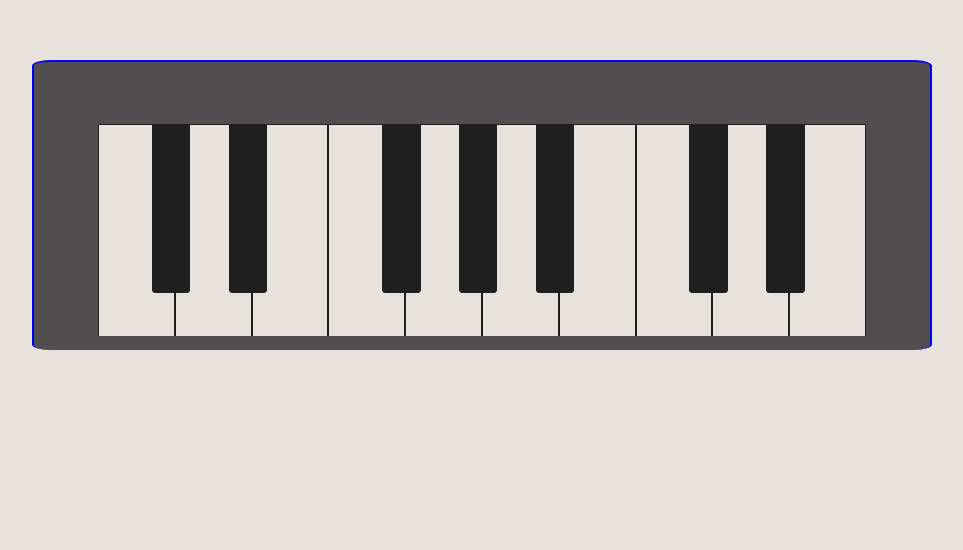
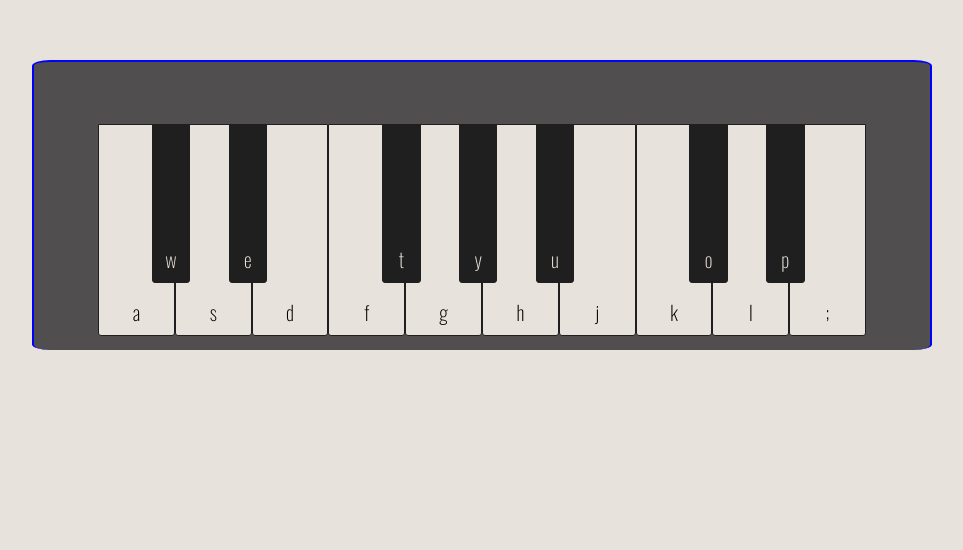
Before and after one commit to bridget-mahy/sampler-project, a plain HTML site: page index.html in a window 1280 px wide. Shown: the part 195-745 px from the top of the page, without its empty margins (158-1121 px from the left). Drawn offline with nearby package versions, Linux system fonts and the light colour scheme.

Commit message:
adds styling to the keys

```diff
--- a/index.html
+++ b/index.html
@@ -10,25 +10,25 @@
         <div id="piano">
       <div class="keys">
        <div class="white-keys">
-        <div class="key white-key"></div>
-        <div class="key white-key"></div>
-        <div class="key white-key"></div>
-        <div class="key white-key"></div>
-        <div class="key white-key"></div>
-        <div class="key white-key"></div>
-        <div class="key white-key"></div>
-        <div class="key white-key"></div>
-        <div class="key white-key"></div>
-        <div class="key white-key"></div>
+        <div class="key white-key">a</div>
+        <div class="key white-key">s</div>
+        <div class="key white-key">d</div>
+        <div class="key white-key">f</div>
+        <div class="key white-key">g</div>
+        <div class="key white-key">h</div>
+        <div class="key white-key">j</div>
+        <div class="key white-key">k</div>
+        <div class="key white-key">l</div>
+        <div class="key white-key">;</div>
        </div>
        <div class="black-keys">
-        <div class="key black-key"></div>
-        <div class="key black-key"></div>
-        <div class="key black-key"></div>
-        <div class="key black-key"></div>
-        <div class="key black-key"></div>
-        <div class="key black-key"></div>
-        <div class="key black-key"></div>
+        <div class="key black-key">w</div>
+        <div class="key black-key">e</div>
+        <div class="key black-key">t</div>
+        <div class="key black-key">y</div>
+        <div class="key black-key">u</div>
+        <div class="key black-key">o</div>
+        <div class="key black-key">p</div>
        </div>
        </div>
       </div>
--- a/index.js
+++ b/index.js
@@ -1,10 +1,10 @@
 // assigning my MP3s to the piano keys!
 
 const pianoKeys = document.getElementsByClassName('key')
+console.log(pianoKeys)
 
 let keyboard = [
   { name: 'a', color: 'white' },
-  { name: 'w', color: 'black' },
   { name: 's', color: 'white' },
   { name: 'd', color: 'white' },
   { name: 'f', color: 'white' },
@@ -14,6 +14,7 @@ let keyboard = [
   { name: 'k', color: 'white' },
   { name: 'l', color: 'white' },
   { name: ';', color: 'white' },
+  { name: 'w', color: 'black' },
   { name: 'e', color: 'black' },
   { name: 't', color: 'black' },
   { name: 'y', color: 'black' },
@@ -42,8 +43,8 @@ let sounds = [
   'piano-keys/key 17.wav',
 ]
 
+// EVENT LISTENER //
 document.addEventListener('keydown', function (e) {
-  e.preventDefault()
   let pressed = e.key
   switch (pressed) {
     // white keys
@@ -103,9 +104,10 @@ document.addEventListener('keydown', function (e) {
       console.log('not on keyboard')
   }
 
-  // define play function
+  // define play function AND animation!
   function playSound() {
-    // If the event.key press is in the keyboard array, then get the index of this key object.
+    e.preventDefault()
+    // If the event.key press letter is in the 'names' of keyboard array, then get the index of this key object.
     const keyPress = keyboard.find((keyboard) => keyboard.name === pressed)
     // Use the index of 'keyPress' to define the index for accessing sounds in the sounds array.
     if (keyPress) {
@@ -113,8 +115,23 @@ document.addEventListener('keydown', function (e) {
     }
     let note = new Audio(sounds[index])
     note.play()
-    console.log(note)
+    // link play sound to 'piano keys' index + add 'active' styling class
+    const played = pianoKeys[index]
+    played.classList.add('active')
+    // styling on 'key up'
+    document.addEventListener('keyup', function (e) {
+      played.classList.remove('active')
+      const keyUp = keyboard.find((keyboard) => keyboard.name === pressed)
+      if (keyUp) {
+        upIndex = keyboard.indexOf(keyPress)
+      }
+      let up = pianoKeys[upIndex]
+      // reduce opacity in css
+      up.classList.add('release')
+      // remove active class on 'key up'
+      setTimeout(() => {
+        up.classList.remove('release')
+      }, 500)
+    })
   }
 })
-
-//
--- a/main.css
+++ b/main.css
@@ -1,3 +1,6 @@
+/* font */
+@import url('https://fonts.googleapis.com/css2?family=Oswald:wght@200&display=swap');
+
 body {
   padding: 0;
   margin: 0;
@@ -24,6 +27,7 @@ body {
   position: relative;
   top: -25%;
   height: 132%;
+  padding-bottom: -2%;
   width: 100%;
   overflow: hidden;
 }
@@ -35,11 +39,33 @@ body {
 
 .white-key {
   width: 10%;
-  height: 105%;
+  height: 100%;
   border: solid rgb(32, 31, 31) 0.5px;
   border-radius: 0 0 3px 3px;
   box-sizing: border-box;
   background-color: rgb(232, 226, 220);
+  display: flex;
+  flex-direction: column;
+  justify-content: flex-end;
+  align-items: center;
+  padding-bottom: 1%;
+  font-family: 'Oswald', sans-serif;
+  font-size: 1.25rem;
+}
+/* ADD TRANSFORM */
+
+.white-key.active {
+  background-color: blue;
+  opacity: 0.8;
+  transition-property: all;
+  transition-duration: 0.1s;
+}
+
+.white-key.release {
+  opacity: 1;
+  background-color: rgb(232, 226, 220);
+  transition-property: all;
+  transition-duration: 0.5s;
 }
 
 .black-keys {
@@ -50,14 +76,38 @@ body {
 
 .black-key {
   width: 5%;
-  height: 80%;
+  height: 75%;
   border: solid rgb(32, 31, 31) 0.5px;
   border-radius: 3%;
   box-sizing: border-box;
   border-radius: 0 0 3px 3px;
   background-color: rgb(32, 31, 31);
   position: absolute;
-  top: -100%
+  top: -100%;
+  display: flex;
+  flex-direction: column;
+  justify-content: flex-end;
+  align-items: center;
+  padding-bottom: 1%;
+  color: rgb(232, 226, 220);
+  font-family: 'Oswald', sans-serif;
+  font-size: 1.25rem;
+}
+
+/* ADD TRANSFORM */
+
+.black-key.active {
+  background-color: blue;
+  opacity: 0.8;
+  transition-property: all;
+  transition-duration: 0.1s;
+}
+
+.black-key.release {
+  opacity: 1;
+  background-color: rgb(32, 31, 31);
+  transition-property: all;
+  transition-duration: 0.5s;
 }
 
 .black-key:nth-child(1) {
```
